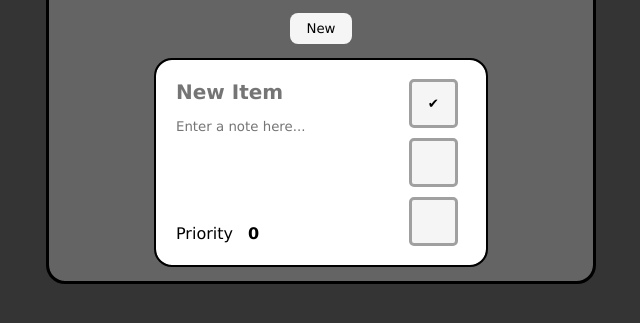
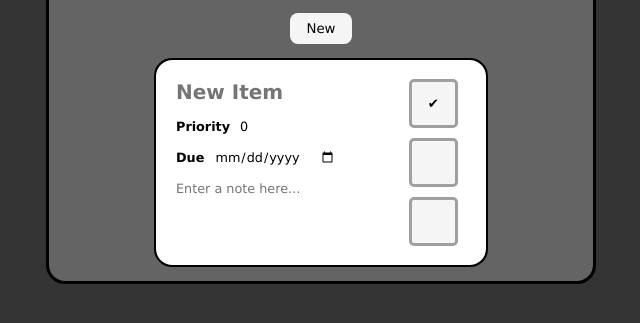
Before and after one commit to connsteele/todo-list, a website built with webpack: page src/template.html in a window 1280 px wide. Both pictures are taken after a click on the button "New". Shown: the part 73-396 px from the top of the page, without its empty margins (319-959 px from the left). Built offline with nearby package versions, Linux system fonts and the light colour scheme.

Commit message:
Due date is viewable and editable on cards

```diff
--- a/src/css/item.css
+++ b/src/css/item.css
@@ -1,7 +1,7 @@
 .item {
     display: grid;
     grid-template-columns: 4fr 1fr;
-    grid-template-rows: 1fr 3fr 1fr;
+    grid-template-rows: 2fr 1fr 1fr 5fr;
     gap: 5px;
     width: 300px;
     height: 175px;
@@ -14,21 +14,14 @@
     --color-btn: rgb(160, 160, 160);
     --padding-input: 5px;
 
-    h1 {
-        font-size: 1.5rem;
-    }
-
     textarea {
+        grid-area: 4 / 1 / 5 / 2;
         padding: var(--padding-input);
         resize: none;
         border-radius: 5px;
         border: none;
-    }
-
-    textarea.info {
-        grid-area: 2 / 1 / 3 / 2;
+        font-size: .8rem;
         outline: none;
-
     }
 
     textarea:focus {
@@ -70,7 +63,7 @@
         gap: 1rem;
         padding: 1rem;
         grid-column: 2 / 3;
-        grid-row: 1 / 4;
+        grid-row: 1 / 5;
 
         button {
             aspect-ratio: 1 / 1;
@@ -88,22 +81,45 @@
 }
 
 .priority {
+    grid-area: 2 / 1 / 3 / 2;
     display: flex;
     flex-direction: row;
     justify-content: start;
     align-items: center;
-    gap: 5px;
+    --font-size-priority: .8rem;
 
 
     label {
         padding: var(--padding-input);
         border: none;
         border-radius: 5px;
+        font-weight: bold;
+        font-size: var(--font-size-priority);
     }
     input[type=number] {
         width: min-content;
+        font-size: var(--font-size-priority);
+    }
+}
+
+.due {
+    grid-area: 3 / 1 / 4 / 2;
+    display: flex;
+    flex-direction: row;
+    justify-content: start;
+    align-items: center;
+    --font-size-priority: .8rem;
+
+    label {
+        padding: var(--padding-input);
+        border: none;
+        border-radius: 5px;
         font-weight: bold;
-        font-size: 1rem;
+        font-size: var(--font-size-priority);
+    }
+    input[type=date] {
+        width: min-content;
+        font-size: var(--font-size-priority);
     }
 }
 
--- a/src/js/projectView.js
+++ b/src/js/projectView.js
@@ -2,6 +2,7 @@
 import "../css/style.css"
 import "../css/project.css"
 import "../css/item.css"
+import { format, parse } from "date-fns"
 
 function createProjectView(title) {
     // Remove all children divItems
@@ -60,9 +61,19 @@ function createProjectView(title) {
         prioInput.max = prioMax;
         prioInput.value = ( item.priority !== undefined ) ? item.priority : prioMin;
         prioDiv.append(prioLabel, prioInput);
-
         // Card due date
-
+        const dueDiv = document.createElement("div");
+        const dueID = `${item.id}-due`;
+        dueDiv.className = "due";
+        const dueLabel = document.createElement("label");
+        dueLabel.innerText = "Due"
+        dueLabel.htmlFor = dueID;
+        const dueInput = document.createElement("input");
+        dueInput.id = dueID;
+        dueInput.type = "date";
+        dueInput.className = "due-input";
+        dueInput.value = item.dateDue !== undefined ? item.dateDue : undefined;
+        dueDiv.append(dueLabel, dueInput);
         // Card buttons
         const divButtons = document.createElement("div");
         divButtons.className = "buttons";
@@ -83,8 +94,9 @@ function createProjectView(title) {
         card.appendChild(divButtons);
         header.appendChild(title);
         card.appendChild(header);
+        card.appendChild(prioDiv);
         card.appendChild(info);
-        card.appendChild(prioDiv);
+        card.appendChild(dueDiv);
 
 
         // Add card to page
@@ -134,6 +146,14 @@ function createProjectView(title) {
                 editedItem.id = target.parentElement.parentElement.dataset.itemId;
                 editedItem.priority = targetInt;
             }
+            else if (target.className === "due-input") {
+                editedItem.id = target.parentElement.parentElement.dataset.itemId;
+                editedItem.dueDate = target.value;
+
+            }
+            else {
+                return;
+            }
 
             handler(editedItem);
         });
--- a/src/js/todoCollection.js
+++ b/src/js/todoCollection.js
@@ -30,6 +30,9 @@ function createTodoCollection () {
         if (edited.priority && edited.priority !== item.priority) {
             item.priority = edited.priority;
         }
+        if (edited.dueDate && edited.dueDate !== item.dateDue ) {
+            item.dateDue = edited.dueDate;
+        }
     }
 
 
--- a/src/js/todoModel.js
+++ b/src/js/todoModel.js
@@ -3,7 +3,7 @@ import { format } from "date-fns"
 
 // Format a given date to a more readable format
 function formatDate(date) {
-    return format(date,  "MMM dd, yyyy");
+    return format(date,  "yyyy-mm-dd");
 }
 
 // Factory function for todoLogic model
@@ -25,6 +25,7 @@ function createTodoModel(inTitle, inId) {
         dateCreated,
         dateDue,
         tags,
+        formatDate
     }
 }
 
```
